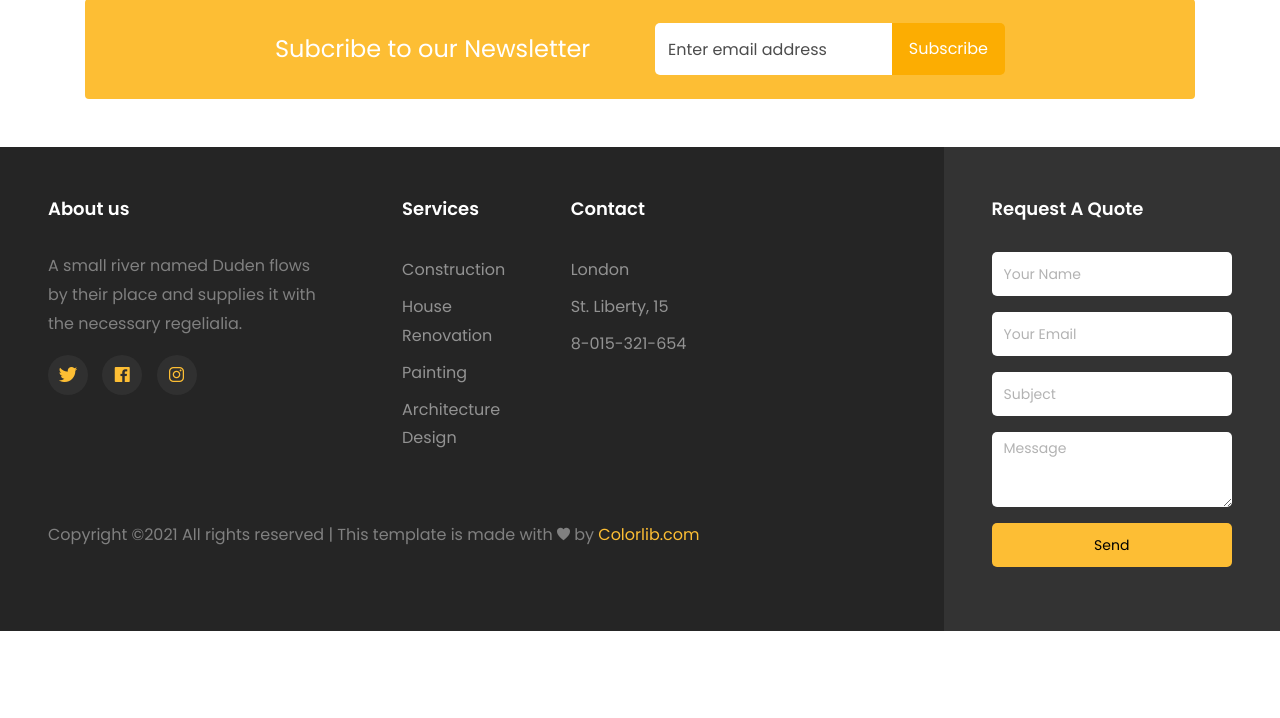
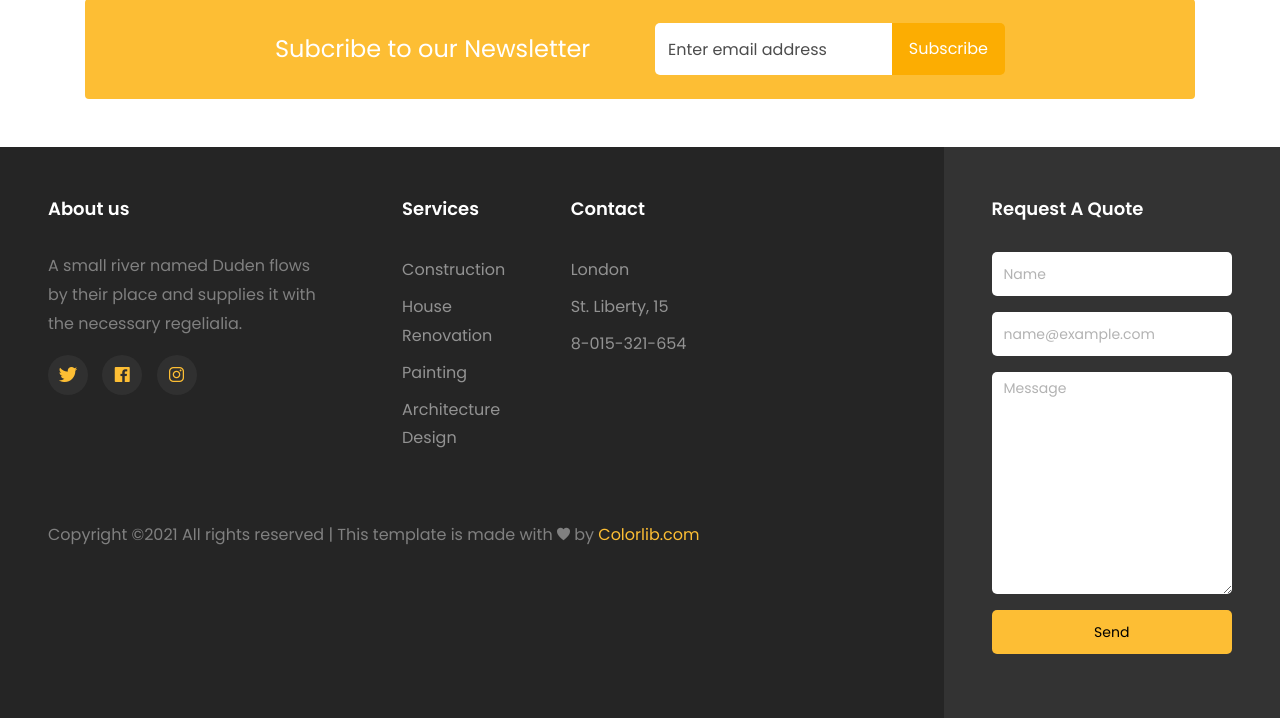
Before and after one commit to snezhanakisel/Homebuilder_django, a Django app: page /about/ in a window 1280 px wide. Shown: the part 3400-4118 px from the top of the page. Before the commit the page ends 4031 px from the top, so only its background shows below. Run offline with Django 3.2, Linux system fonts and the light colour scheme; some libraries are stand-ins or nearby versions; some web fonts are replaced.

Commit message:
на странице contact.html две формы, как их данные отправлять в базу

```diff
--- a/home/main/admin.py
+++ b/home/main/admin.py
@@ -1,5 +1,5 @@
 from django.contrib import admin
-from .models import Carusel, Category, Mission, Contact
+from .models import Carusel, Category, Mission, Contact, Feedback
 
 
 # Register your models here.
@@ -18,3 +18,4 @@ admin.site.register(Carusel)
 admin.site.register(Category, CategoryAdmin)
 admin.site.register(Mission)
 admin.site.register(Contact, ContactAdmin)
+admin.site.register(Feedback)
--- a/home/main/forms.py
+++ b/home/main/forms.py
@@ -1,5 +1,5 @@
 from django.forms import ModelForm, Textarea, TextInput
-from .models import Contact
+from .models import Contact, Feedback
 
 
 class ContactForm(ModelForm):
@@ -7,6 +7,30 @@ class ContactForm(ModelForm):
     class Meta:
         model = Contact
         fields = ['name', 'email', 'subject', 'message']
+        widgets = {
+            'name': TextInput( attrs={
+                'class': 'form-control',
+                'id': 'name',
+                'placeholder': 'Your Name'
+            } ),
+            'email': TextInput( attrs={
+                'class': 'form-control',
+                'id': 'email',
+                'placeholder': 'Your Email'
+            } ),
+            'message': Textarea( attrs={
+                'class': 'form-control',
+                'id': 'message',
+                'placeholder': 'Your Message'
+
+            } )
+        }
+
+class FeedbackForm(ModelForm):
+
+    class Meta:
+        model = Feedback
+        fields = ['name', 'email', 'message']
         widgets = {
             'name': TextInput( attrs={
                 'class': 'form-control',
--- a/home/main/models.py
+++ b/home/main/models.py
@@ -39,3 +39,16 @@ class Contact(models.Model):
     class Meta:
         verbose_name = 'Сообщение'
         verbose_name_plural = 'Сообщения'
+
+
+class Feedback(models.Model):
+    name = models.CharField('Имя', max_length=20)
+    email = models.EmailField('Почта')
+    message = models.TextField('Комментарий')
+
+    class Meta:
+        verbose_name = 'Отзыв'
+        verbose_name_plural = 'Отзывы'
+
+    def __str__(self):
+        return self.name
--- a/home/main/templates/main/base.html
+++ b/home/main/templates/main/base.html
@@ -110,23 +110,22 @@
 							</div>
 						</div>
 					</div>
-					<div class="col-md-3 py-md-5 py-4 aside-stretch-right pl-lg-5">
-						<h2 class="footer-heading">Request A Quote</h2>
-						<form action="#" class="contact-form">
+					<div class="col-md-3 py-md-5 py-4 aside-stretch-right pl-lg-5 ">
+						<h2 class="footer-heading" >Request A Quote</h2>
+						<form action="" class="contact-form" method="post">
+						{% csrf_token %}
               			<div class="form-group">
-                <input type="text" class="form-control" placeholder="Your Name">
+				  		{{ feedbacks.name }}
               			</div>
               			<div class="form-group">
-                <input type="text" class="form-control" placeholder="Your Email">
+				  		{{ feedbacks.email }}
               			</div>
               			<div class="form-group">
-                <input type="text" class="form-control" placeholder="Subject">
-              </div>
-              <div class="form-group">
-                <textarea name="" id="" cols="30" rows="3" class="form-control" placeholder="Message"></textarea>
+				  		{{ feedbacks.message }}
               			</div>
               			<div class="form-group">
               			<button type="submit" class="form-control submit px-3">Send</button>
+
 						</div>
 						</form>
 					</div>
--- a/home/main/templates/main/contact.html
+++ b/home/main/templates/main/contact.html
@@ -23,9 +23,9 @@
 									<div class="contact-wrap w-100 p-md-5 p-4">
 										<h3 class="mb-4">Contact Us</h3>
 										<div id="form-message-warning" class="mb-4"></div>
-					      		<div id="form-message-success" class="mb-4">
-					            Your message was sent, thank you!
-					      		</div>
+<!--					      		<div id="form-message-success" class="mb-4">-->
+<!--					            Your message was sent, thank you!-->
+<!--					      		</div>-->
 
 										<form method="post" id="contactForm" name="contactForm" class="contactForm">
 											{% csrf_token %}
--- a/home/main/urls.py
+++ b/home/main/urls.py
@@ -6,7 +6,6 @@ urlpatterns = [
     path('project/', project, name='project'),
     path('about/', about, name='about'),
     path('team/', team, name='team'),
-    path('contact/', contact_uc, name='contact_us')
-
+    path('contact/', contact_us, name='contact_us'),
 
 ]
--- a/home/main/views.py
+++ b/home/main/views.py
@@ -2,7 +2,7 @@ from django.shortcuts import render
 from .models import Carusel, Category, Mission
 from project.models import *
 from team.models import *
-from .forms import ContactForm
+from .forms import ContactForm, FeedbackForm
 from django.contrib import messages
 
 # Create your views here.
@@ -20,10 +20,18 @@ social_nerwork = {
 }
 
 def index(request):
+    if request.method == 'POST':
+        feedbacks = FeedbackForm(request.POST)
+        if feedbacks.is_valid():
+            feedbacks.save()
+
+
+
     carusel = Carusel.objects.all()
     cat = Category.objects.all()
     mission = Mission.objects.all()
     order = Project.objects.all()[:6]
+    feedbacks = FeedbackForm
 
     data = {
         'carusels': carusel,
@@ -49,16 +57,21 @@ def index(request):
         'for_contact': 'Contact',
         'city': 'London',
         'adres': 'St. Liberty, 15',
-        'tel': '8-015-321-654'
-
-
+        'tel': '8-015-321-654',
+        'feedbacks': feedbacks,
     }
     return render(request, 'main/index.html', data)
 
 
 def project(request):
+    if request.method == 'POST':
+        feedbacks = FeedbackForm(request.POST)
+        if feedbacks.is_valid():
+            feedbacks.save()
+
     order = Project.objects.all()
-    data1 = {
+    feedbacks = FeedbackForm
+    data = {
         'orders': order,
         'menu': menu,
         'facebook': 'https://www.facebook.com/TheElonmus',
@@ -72,12 +85,18 @@ def project(request):
         'city': 'London',
         'adres': 'St. Liberty, 15',
         'tel': '8-015-321-654',
+        'feedbacks': feedbacks
     }
-    return render(request, 'main/project.html', data1)
+    return render(request, 'main/project.html', data)
 
 
 def about(request):
+    if request.method == 'POST':
+        feedbacks = FeedbackForm(request.POST)
+        if feedbacks.is_valid():
+            feedbacks.save()
 
+    feedbacks = FeedbackForm
     data = {
         'menu': menu,
         'facebook': 'https://www.facebook.com/TheElonmus',
@@ -90,13 +109,20 @@ def about(request):
         'for_contact': 'Contact',
         'city': 'London',
         'adres': 'St. Liberty, 15',
-        'tel': '8-015-321-654'
+        'tel': '8-015-321-654',
+        'feedbacks': feedbacks
     }
     return render(request, 'main/about.html', data)
 
 
 def team(request):
+    if request.method == 'POST':
+        feedbacks = FeedbackForm(request.POST)
+        if feedbacks.is_valid():
+            feedbacks.save()
+
     employee = Employee.objects.all()
+    feedbacks = FeedbackForm
     data = {
         'menu': menu,
         'facebook': 'https://www.facebook.com/TheElonmus',
@@ -111,19 +137,27 @@ def team(request):
         'adres': 'St. Liberty, 15',
         'tel': '8-015-321-654',
         'employees': employee,
+        'feedbacks': feedbacks
     }
     return render(request, 'main/team.html', data)
 
 
-def contact_uc(request):
+def contact_us(request):
 
     if request.method == 'POST':
         contact = ContactForm(request.POST)
         if contact.is_valid():
             contact.save()
             messages.success(request, 'Thank you for message')
+    if request.method == 'POST':
+        feedbacks = FeedbackForm(request.POST)
+        if feedbacks.is_valid():
+            feedbacks.save()
 
     contact = ContactForm
+    feedbacks = FeedbackForm
+
+
     data = {
         'menu': menu,
         'facebook': 'https://www.facebook.com/TheElonmus',
@@ -139,6 +173,8 @@ def contact_uc(request):
         'adres': 'St. Liberty, 15',
         'tel': '8-015-321-654',
         'email': 'builder@gmail.com',
-        'website': 'homebuilder.com'
+        'website': 'homebuilder.com',
+        'feedbacks': feedbacks
+
     }
     return render(request, 'main/contact.html', data)
```
Also changed, not shown: home/db.sqlite3. Lines whose indentation alone changed are shown as unchanged.
